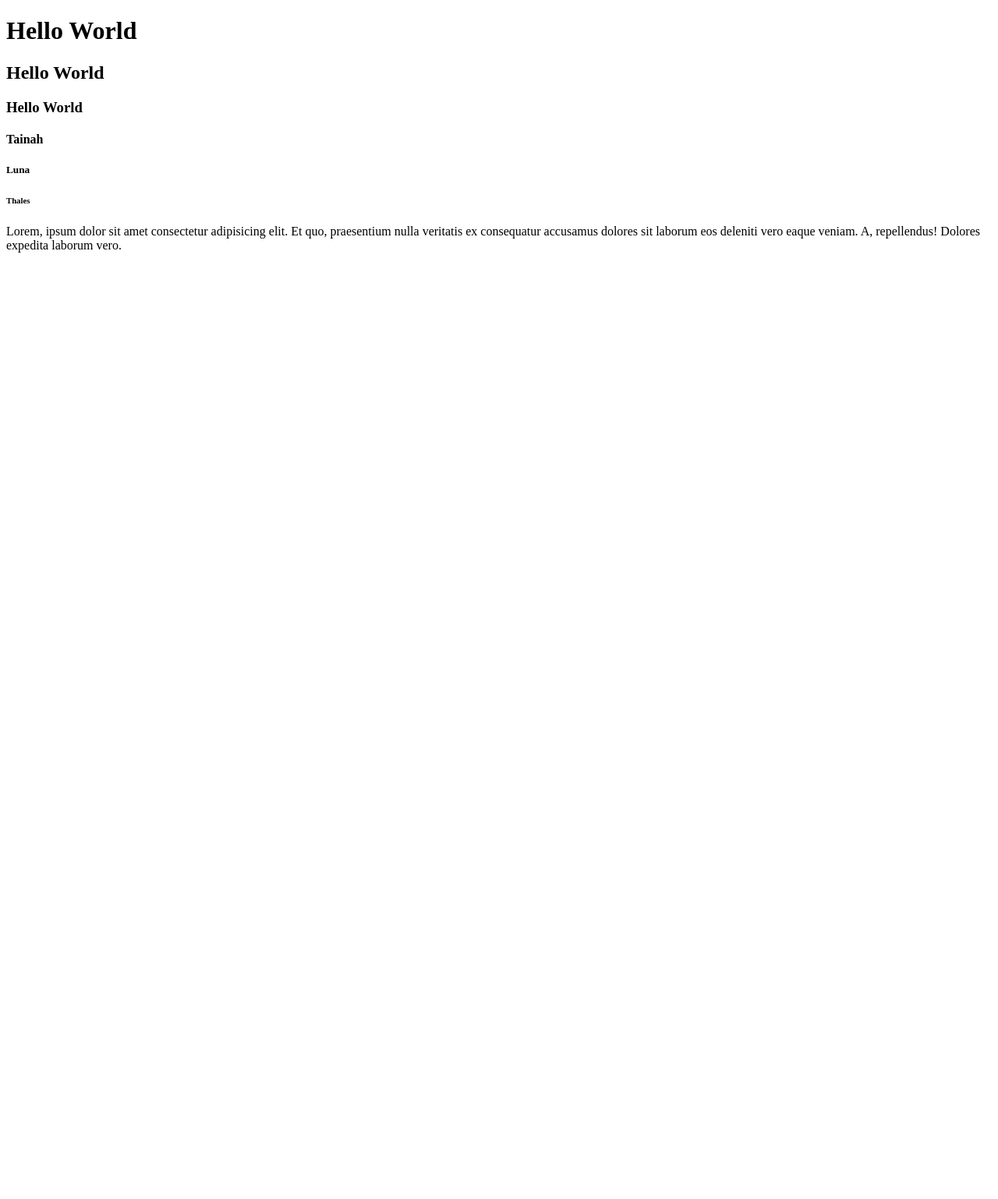
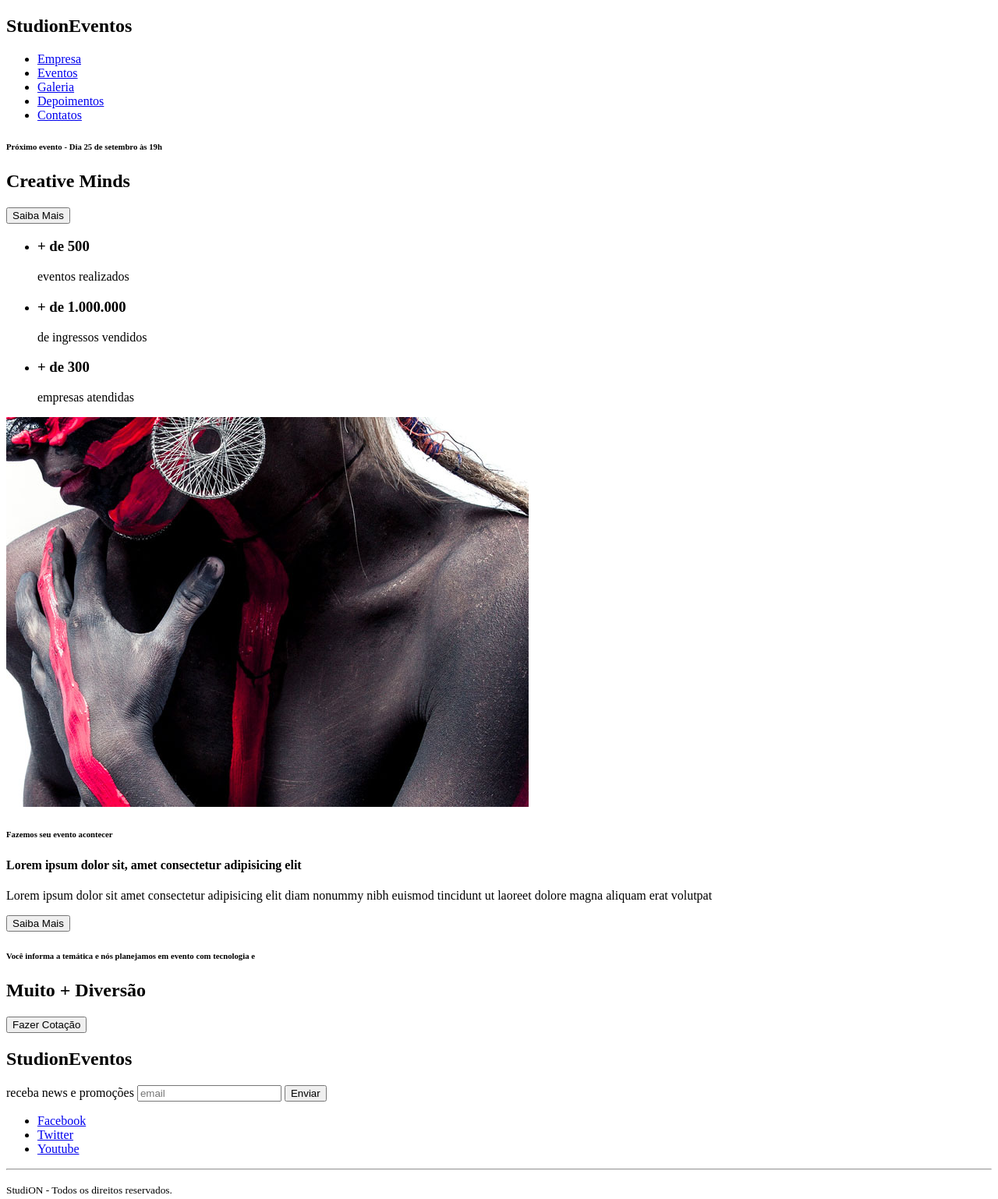
Before and after one commit to ThalesLuna/studion, a website: page src/index.html in a window 1280 px wide. Shown: the whole page at 78% size. Before the commit the page ends 800 px from the top, so only its background shows below. Drawn offline with Linux system fonts and the light colour scheme.

Commit message:
feat(html): constructed html structure for the main page

```diff
--- a/src/index.html
+++ b/src/index.html
@@ -1,16 +1,100 @@
 <!DOCTYPE html>
 <html lang="pt-BR">
     <head>
+      <meta charset="UTF-8">
+      <meta http-equiv="X-UA-Compatible" content="IE=edge">
+      <meta name="viewport" content="width=device-width, initial-scale=1.0">
       <title>Studion</title>
     </head>
 
     <body>
-      <h1>Hello World</h1>
-      <h2>Hello World</h2>
-      <h3>Hello World</h3>
-      <h4>Tainah</h4>
-      <h5>Luna</h5>
-      <h6>Thales</h6>
-      <p>Lorem, ipsum dolor sit amet consectetur adipisicing elit. Et quo, praesentium nulla veritatis ex consequatur accusamus dolores sit laborum eos deleniti vero eaque veniam. A, repellendus! Dolores expedita laborum vero.</p>
+      <nav>
+        <h1>Studi<span>on</span><span>Eventos</span></h1>
+        <ul>
+          <li>
+            <a href="#empresa">
+              Empresa
+            </a>
+          </li>
+          <li>
+            <a href="#eventos">
+              Eventos
+            </a>
+          </li>
+          <li>
+            <a href="#galeria">
+              Galeria
+            </a>
+          </li>
+          <li>
+            <a href="#depoimentos">
+              Depoimentos
+            </a>
+          </li>
+          <li>
+            <a href="contatos">
+              Contatos
+            </a>
+          </li>
+        </ul>
+      </nav>
+
+      <header>
+        <div id="slider">
+          <div class="slide">
+            <h6><span>Próximo evento</span> - Dia 25 de setembro às 19h</h6>
+            <h2><span>Creative</span> Minds</h2>
+            <button>Saiba Mais</button>
+          </div>
+        </div>
+      </header>
+
+      <main>
+        <section>
+          <ul>
+            <li><h3>+ de 500 </h3>eventos realizados</li>
+            <li><h3>+ de 1.000.000 </h3>de ingressos vendidos</li>
+            <li><h3>+ de 300 </h3>empresas atendidas</li>
+          </ul>
+        </section>
+
+        <section>
+          <div>
+            <img src="./images/institutional.jpg"/>
+            <h6>Fazemos seu evento acontecer</h6>
+            <h4>Lorem ipsum dolor sit, amet consectetur adipisicing elit</h4>
+            <p>
+              Lorem ipsum dolor sit amet consectetur adipisicing elit diam nonummy nibh euismod tincidunt ut laoreet dolore magna aliquam erat volutpat
+            </p>
+            <button>Saiba Mais</button>
+        </section>
+
+        <section>
+          <div>
+            <h6>Você informa a temática e nós planejamos em evento com tecnologia e</h6>
+            <h2><span>Muito +</span> Diversão</h2>
+            <button>Fazer Cotação</button>
+          </div>
+        </section>
+
+      </main>
+
+      <footer>
+        <h2>Studi<span>on</span><span>Eventos</span></h2>
+        <form>
+          <label>receba news e promoções</label>
+          <input type="email" placeholder="email"/>
+          <button type="submit">Enviar</button>
+        </form>
+        <ul>
+          <li><a href="https://facebook.com/" target="_blank">Facebook</a></li>
+          <li><a href="https://twitter.com/" target="_blank">Twitter</a></li>
+          <li><a href="https://youtube.com/" target="_blank">Youtube</a></li>
+        </ul>
+        <hr />
+        <p>
+          <small>Studi<span>ON</span> - Todos os direitos reservados.</small>
+        </p>
+      </footer>
     </body>
 </html>
```
